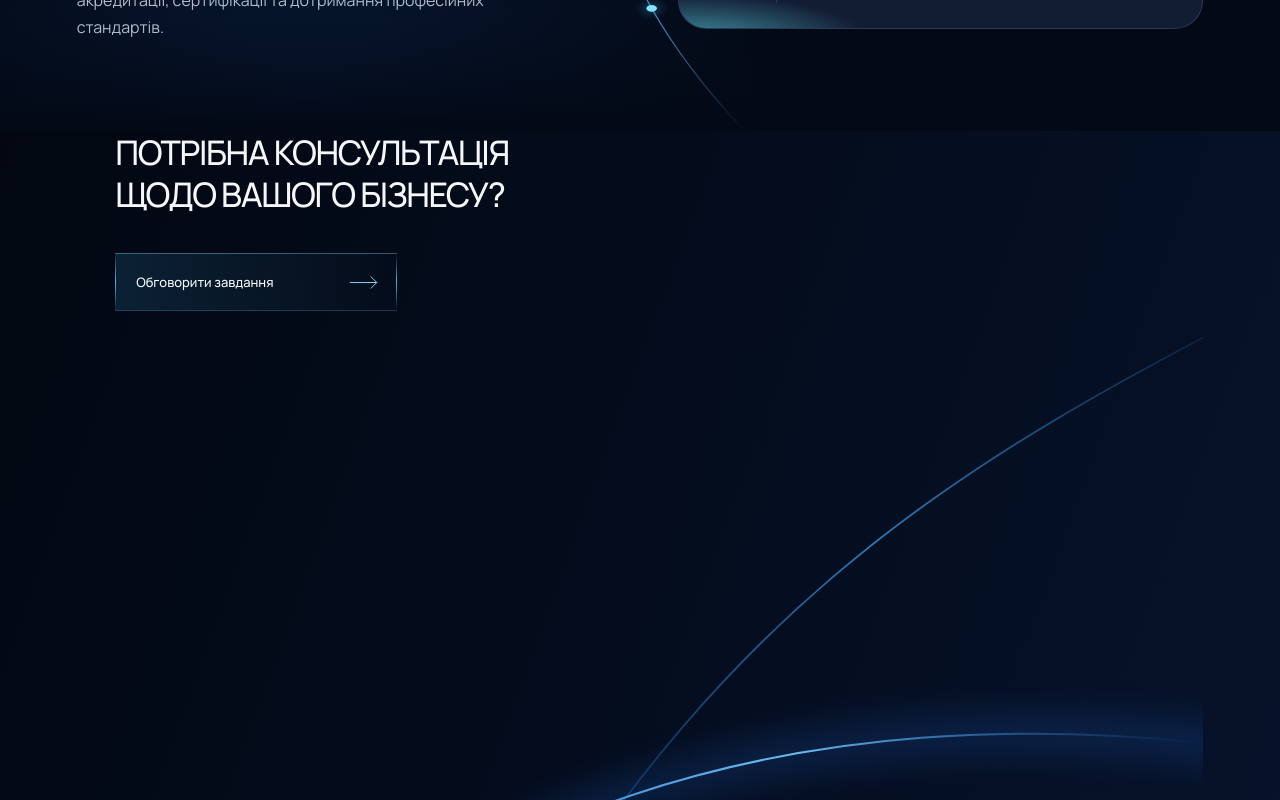
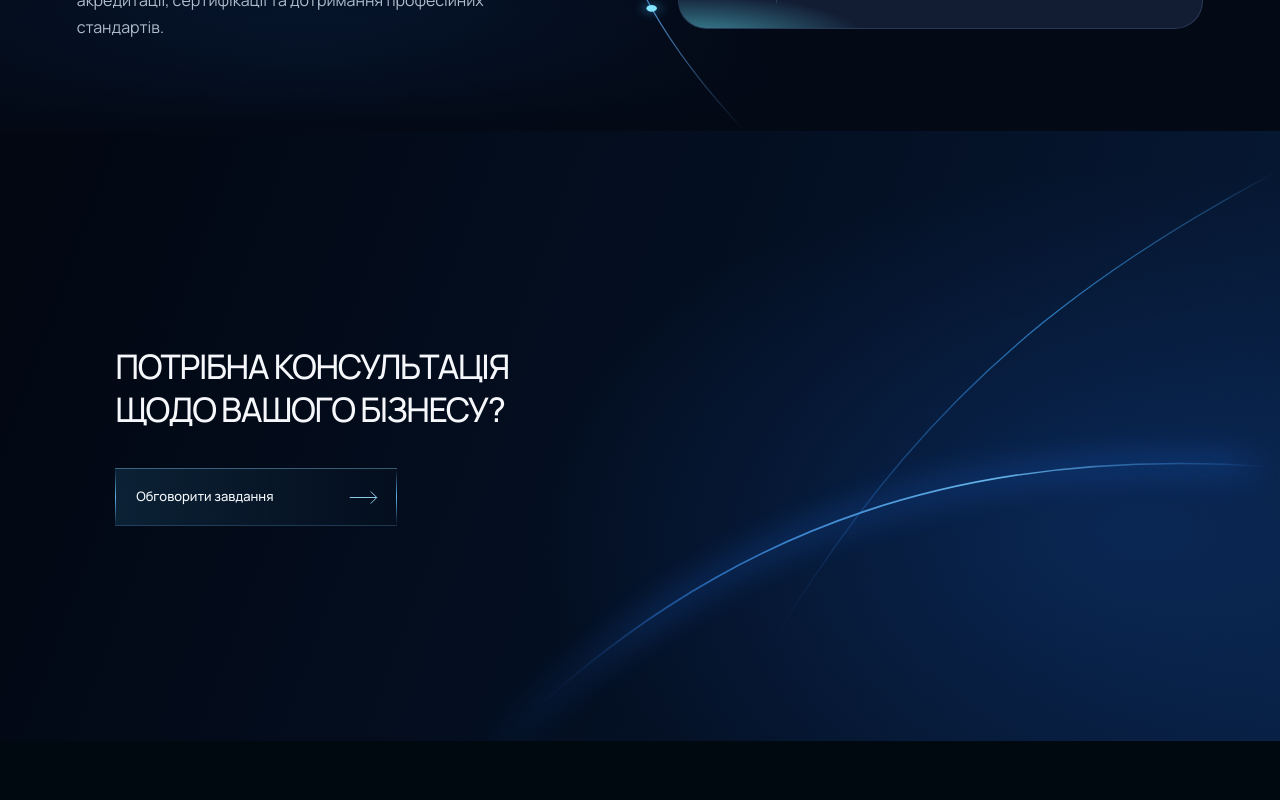
Before and after one commit to dnagorna3817-spec/website_akc_main, a Next.js app: page /about in a window 1280 px wide. Shown: the part 2980-3780 px from the top of the page. After the commit the page ends 3721 px from the top, so only its background shows below. Built offline with nearby package versions, Linux system fonts and the light colour scheme.

Commit message:
Style subtle fading light waves behind consultation CTA

```diff
--- a/app/about/about.css
+++ b/app/about/about.css
@@ -1765,3 +1765,41 @@ body {
 
 .akc-about-figma .closing { grid-template-columns: 1fr; padding-right: var(--edge); background: linear-gradient(110deg,#020711,#07132b); }
 .akc-about-figma .closing__installation { display: none; }
+
+/* Consultation finale: atmospheric light sweeps instead of a standalone image. */
+.akc-about-figma .closing--light-waves {
+  position: relative;
+  isolation: isolate;
+  overflow: hidden;
+  grid-template-columns: minmax(0, 1fr);
+  background:
+    radial-gradient(ellipse 60% 75% at 88% 65%, rgba(17, 66, 142, .38), transparent 78%),
+    linear-gradient(110deg, #020711 0%, #041024 58%, #071b39 100%);
+}
+.akc-about-figma .closing--light-waves .closing__light-waves {
+  position: absolute;
+  inset: 0 0 0 36%;
+  z-index: 0;
+  pointer-events: none;
+  opacity: .95;
+  -webkit-mask-image: linear-gradient(to right, transparent, #000 24%, #000 93%, transparent);
+  mask-image: linear-gradient(to right, transparent, #000 24%, #000 93%, transparent);
+}
+.akc-about-figma .closing--light-waves .closing__light-waves svg {
+  width: 100%;
+  height: 100%;
+  display: block;
+}
+.akc-about-figma .closing--light-waves .closing__copy {
+  position: relative;
+  z-index: 1;
+}
+@media (max-width: 700px) {
+  .akc-about-figma .closing--light-waves .closing__light-waves {
+    inset: 28% -22% 0 10%;
+    opacity: .46;
+  }
+  .akc-about-figma .closing--light-waves {
+    background: linear-gradient(120deg, #020711, #071b39);
+  }
+}
```
